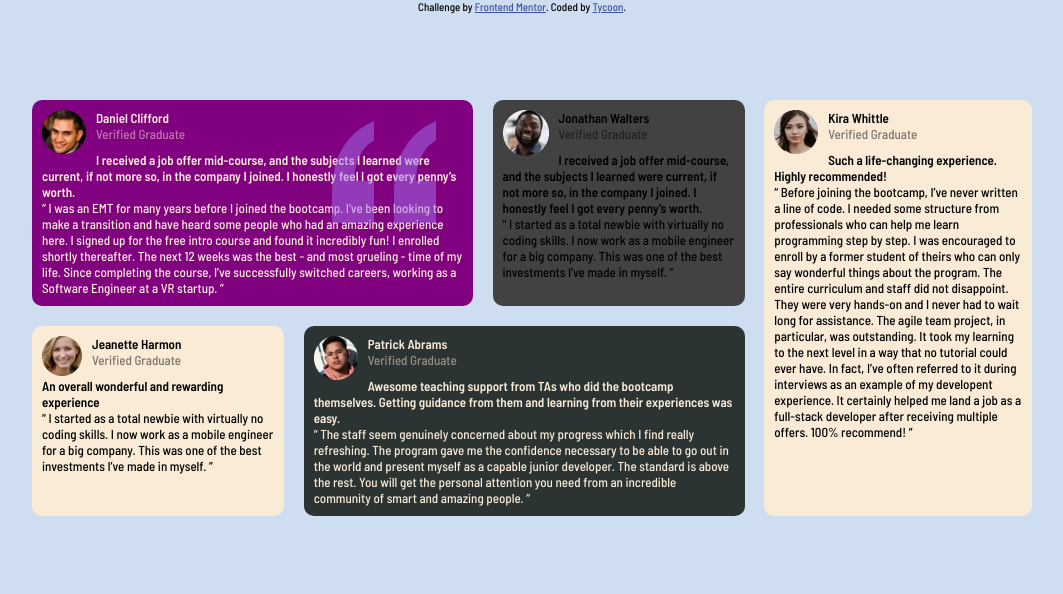
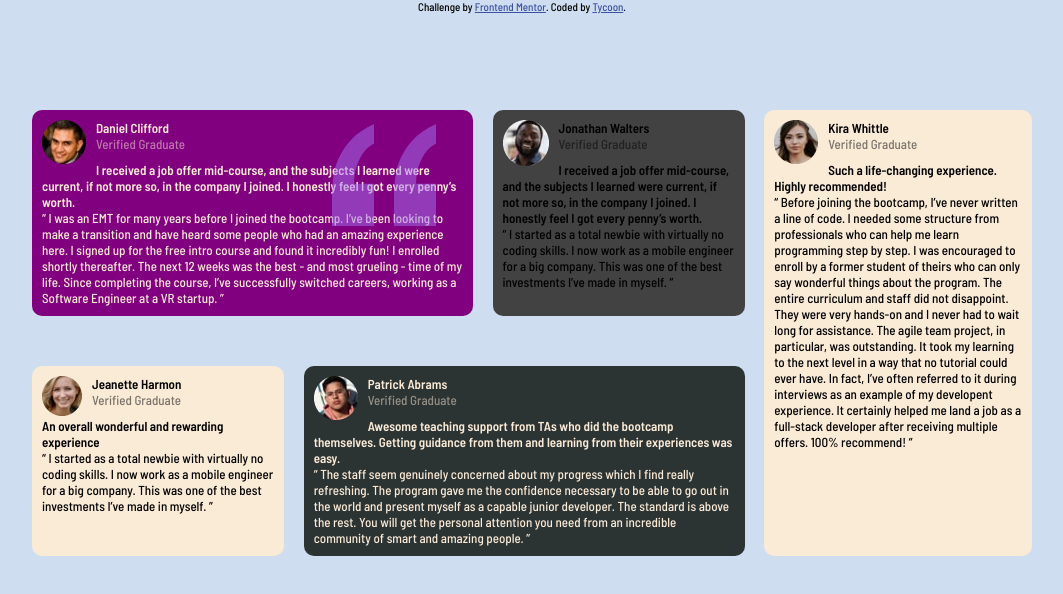
Before and after one commit to Mullerking12/gridtyc, a plain HTML site: page index.html in a window 1280 px wide. Shown: the whole page, without its empty margins (118-1181 px from the left). Drawn offline with Linux system fonts and the light colour scheme.

Commit message:
Update style.css
did some changes

```diff
--- a/style.css
+++ b/style.css
@@ -9,6 +9,7 @@
     grid-area: daniel;
     padding: 10px;
     box-shadow: 0 5px 10px rgba (0,0,0,0.5);
+    margin: 10px auto 20px auto;
 
 }
 
@@ -21,6 +22,7 @@
     grid-area: jonathan;
     padding: 10px;
     box-shadow: 0 5px 10px rgba (0,0,0,0.5);
+    margin: 10px auto 20px auto;
 
 
 
@@ -32,7 +34,7 @@
     grid-template-columns: jenni;
     padding: 10px;
     box-shadow: 0 5px 10px rgba (0,0,0,0.5);
-
+    margin: 10px auto 20px auto;
 
 
 }
@@ -43,7 +45,7 @@
     grid-area: patrick;
     padding: 10px;
     box-shadow: 0 5px 10px rgba (0,0,0,0.5);
-
+    margin: 10px auto 20px auto;
 
 
 
@@ -58,7 +60,7 @@
     grid-area: kira;
     padding: 10px;
     box-shadow: 0 5px 10px rgba (0,0,0,0.5);
-
+    margin: 10px auto 20px auto;
 
 
 }
```
